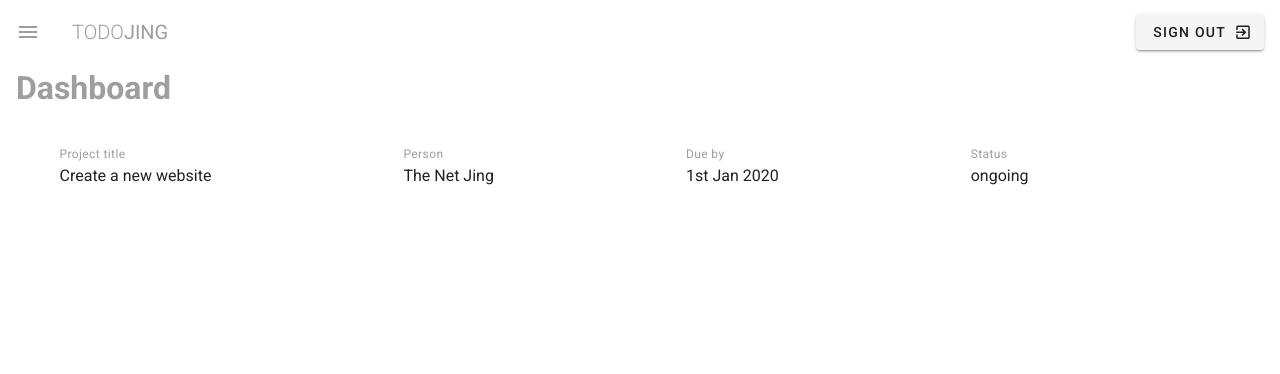
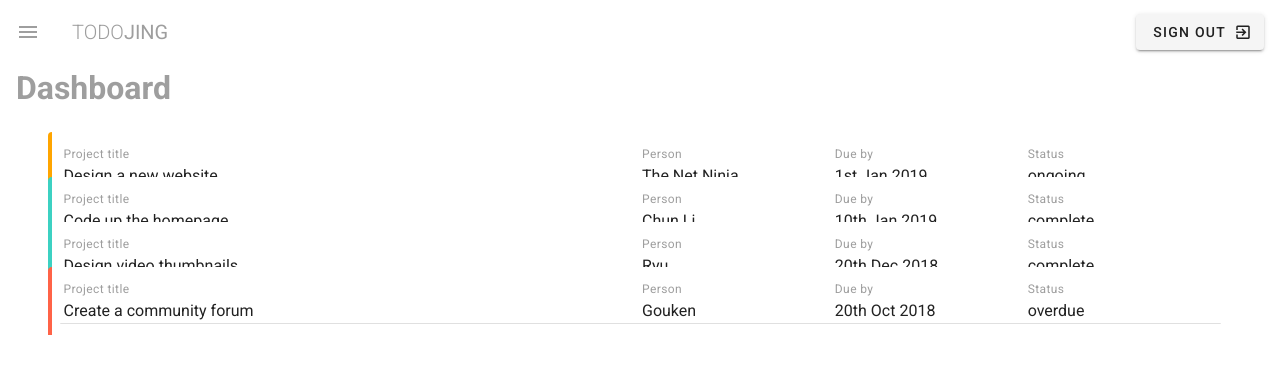
Before and after one commit to luoshuitaotao/vuetify_jing, a Vue app: page / in a window 1280 px wide. Shown: the top 374 px of the page. Built offline with nearby package versions, Linux system fonts and the light colour scheme.

Commit message:
add project data

```diff
--- a/src/views/Dashboard.vue
+++ b/src/views/Dashboard.vue
@@ -2,25 +2,27 @@
   <div class="dashboard">
     <h1 class="subheading grey--text">Dashboard</h1>
     <v-container class="my-5">
-      <v-card flat class="pa-3">
-        <v-layout row wrap>
+
+      <v-card flat v-for="project in projects" :key="project.title">
+        <v-layout row wrap :class="`pa-3 project ${project.status}`">
           <v-flex xs="12" md="6">
             <div class="caption grey--text">Project title</div>
-            <div>Create a new website</div>
+            <div>{{ project.title }}</div>
           </v-flex>
-          <v-flex xs="6" sm="4" md="2">
+          <v-flex xs6 sm4 md2>
             <div class="caption grey--text">Person</div>
-            <div>The Net Jing</div>
+            <div>{{ project.person }}</div>
           </v-flex>
-          <v-flex xs="6" sm="4" md="2">
+          <v-flex xs6 sm4 md2>
             <div class="caption grey--text">Due by</div>
-            <div>1st Jan 2020</div>
+            <div>{{ project.due }}</div>
           </v-flex>
-          <v-flex xs="2" sm="4" md="2">
+          <v-flex xs2 sm4 md2>
             <div class="caption grey--text">Status</div>
-            <div>ongoing</div>
+            <div>{{ project.status }}</div>
           </v-flex>
         </v-layout>
+        <v-divider></v-divider>
       </v-card>
     </v-container>
   </div>
@@ -30,5 +32,26 @@
 // @ is an alias to /src
 
 export default {
+  data(){
+    return{
+      projects: [
+        { title: 'Design a new website', person: 'The Net Ninja', due: '1st Jan 2019', status: 'ongoing', content: 'Lorem ipsum dolor sit amet consectetur adipisicing elit. Sunt consequuntur eos eligendi illum minima adipisci deleniti, dicta mollitia enim explicabo fugiat quidem ducimus praesentium voluptates porro molestias non sequi animi!'},
+        { title: 'Code up the homepage', person: 'Chun Li', due: '10th Jan 2019', status: 'complete', content: 'Lorem ipsum dolor sit amet consectetur adipisicing elit. Sunt consequuntur eos eligendi illum minima adipisci deleniti, dicta mollitia enim explicabo fugiat quidem ducimus praesentium voluptates porro molestias non sequi animi!'},
+        { title: 'Design video thumbnails', person: 'Ryu', due: '20th Dec 2018', status: 'complete', content: 'Lorem ipsum dolor sit amet consectetur adipisicing elit. Sunt consequuntur eos eligendi illum minima adipisci deleniti, dicta mollitia enim explicabo fugiat quidem ducimus praesentium voluptates porro molestias non sequi animi!'},
+        { title: 'Create a community forum', person: 'Gouken', due: '20th Oct 2018', status: 'overdue', content: 'Lorem ipsum dolor sit amet consectetur adipisicing elit. Sunt consequuntur eos eligendi illum minima adipisci deleniti, dicta mollitia enim explicabo fugiat quidem ducimus praesentium voluptates porro molestias non sequi animi!'},
+      ]
+    }
+  }
 }
 </script>
+<style>
+.project.complete {
+  border-left: 4px solid #3cd1c2;
+}
+.project.ongoing {
+  border-left: 4px solid orange;
+}
+.project.overdue {
+  border-left: 4px solid tomato;
+}
+</style>
```
